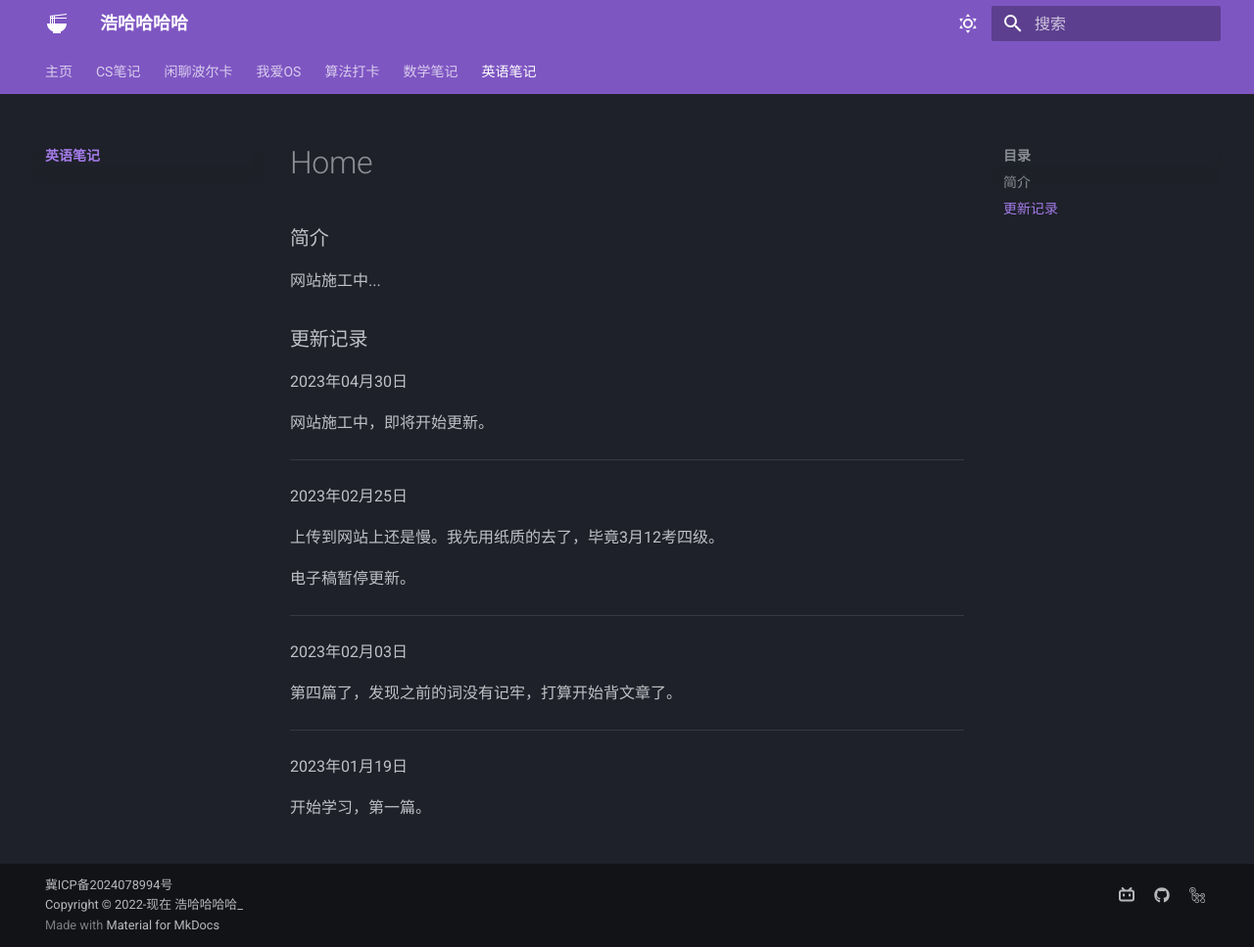
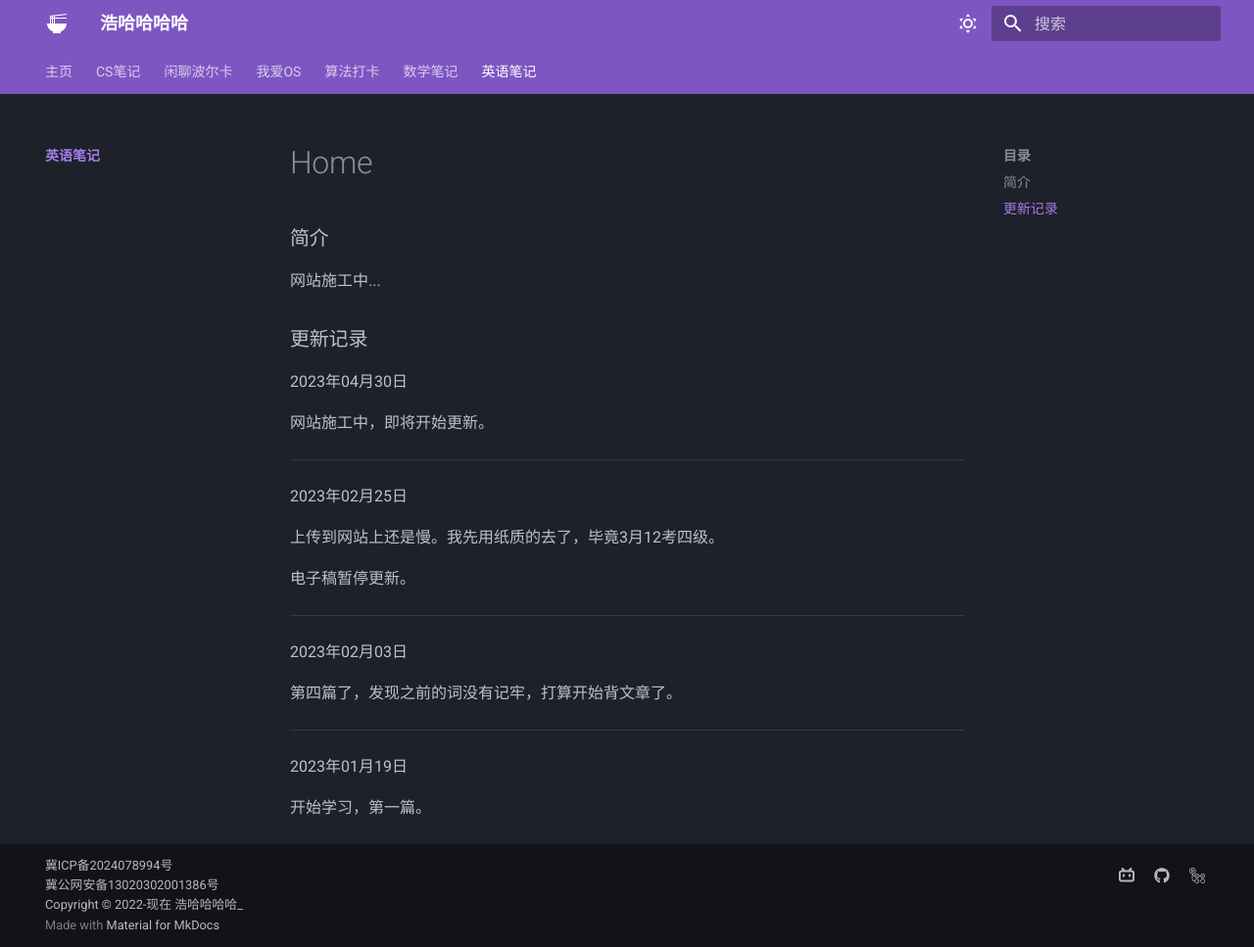
Before and after one commit to Haohahahaha/eng, an MkDocs documentation site: the page built from docs/index.md, in a window 1280 px wide and 967 px high. Shown: the whole window at 98% size. Built offline with MkDocs 1.6.1 and Material for MkDocs 9.7.7, drawn with Linux system fonts in a browser that asks for light colours.

Commit message:
2024-07-30_23:15:42 update

```diff
--- a/mkdocs.yml
+++ b/mkdocs.yml
@@ -88,4 +88,5 @@ extra:
 ## [bottom-left corner]
 copyright:
   <a href="https://beian.miit.gov.cn/" target="_blank">冀ICP备2024078994号</a><br/>
+  <a href="http://www.beian.gov.cn/portal/registerSystemInfo?recordcode=13020302001386" target="_blank">冀公网安备13020302001386号</a><br/>
   Copyright &copy; 2022-现在 浩哈哈哈哈_ # 左下角的版权声明
```
